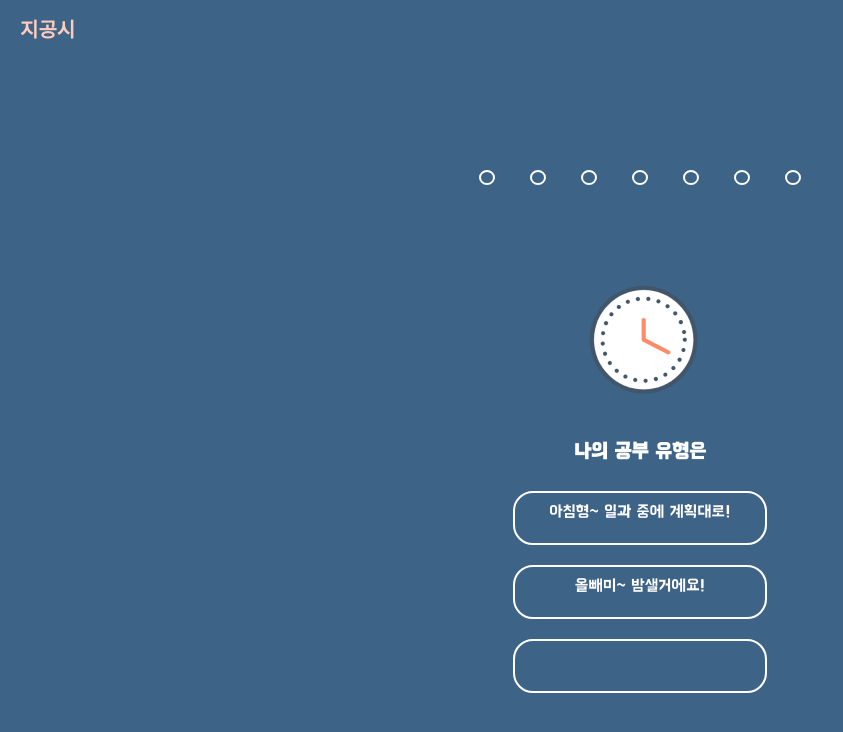
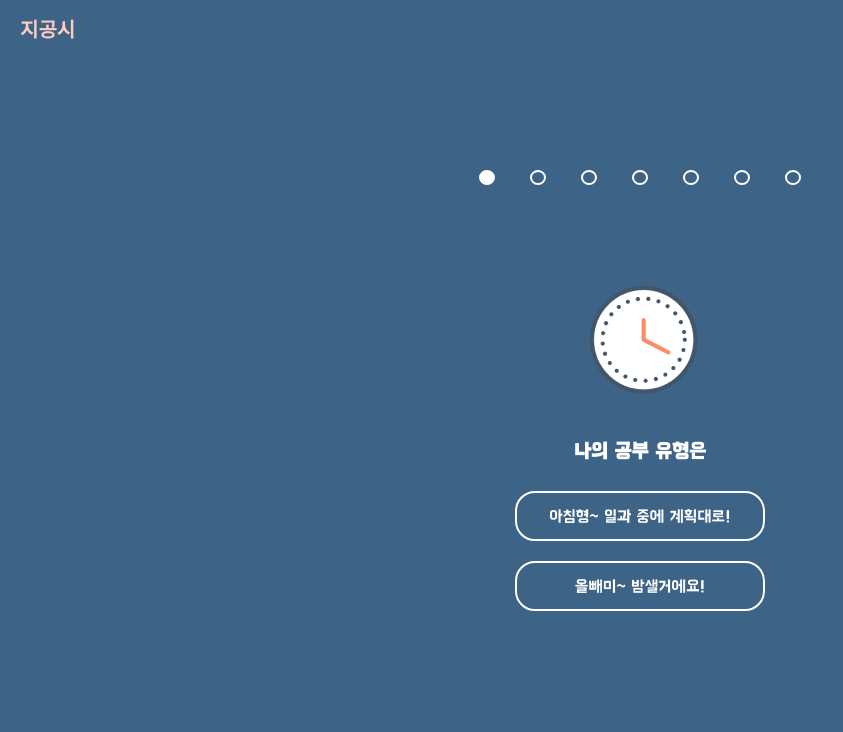
Before and after one commit to GDSC-GIST/2nd_2023_Ggongsi, a React (Create React App) app in the folder Ggongsi-fe/: page / in a window 1280 px wide. Shown: the top 732 px of the page, without its empty margins (0-843 px from the left). Built offline with nearby package versions, Linux system fonts and the light colour scheme.

Commit message:
Complete: Question and Answer Page

```diff
--- a/Ggongsi-fe/package.json
+++ b/Ggongsi-fe/package.json
@@ -4,6 +4,7 @@
   "private": true,
   "dependencies": {
     "axios": "^1.2.2",
+    "jotai": "^2.0.0",
     "react": "^18.2.0",
     "react-dom": "^18.2.0",
     "react-router-dom": "^6.8.0",
--- a/Ggongsi-fe/src/components/QuestionSteps.js
+++ b/Ggongsi-fe/src/components/QuestionSteps.js
@@ -1,15 +1,15 @@
 import { colorSet } from "utils/style";
 
-const QuestionSteps = () => {
+const QuestionSteps = ({ stepsFilled }) => {
   return (
     <button
       style={{
         width: "13px",
         height: "15px",
-        margin: '30px 10px 30px 10px',
+        margin: "30px 10px 30px 10px",
         border: "solid 2px white ",
         borderRadius: "50%",
-        background: "none",
+        background: stepsFilled ? colorSet.white : "none",
         //props
       }}
     >
--- a/Ggongsi-fe/src/components/QuestionsAnswers.js
+++ b/Ggongsi-fe/src/components/QuestionsAnswers.js
@@ -1,12 +1,29 @@
 //import { getPlaceObject } from "utils/placE";
 import { getQuestions } from "utils/question";
 import { colorSet } from "utils/style";
-import { useNavigate} from 'react-router';
-
+import { useNavigate } from "react-router";
+import { useAtom } from "jotai";
+import { answerNoAtom, questionNoAtom } from "utils/atom";
+import { useEffect } from "react";
 
 const QuestionsAnswers = ({ question }) => {
   const Questions = getQuestions(question);
+  const [answerNo, setAnswerNo] = useAtom(answerNoAtom);
+  const [questionNo, setQuestionNo] = useAtom(questionNoAtom);
+  //const 답변 저장 함수
+  const savingAnswer = (index) => {
+    if (answerNo.length <= questionNo) {
+      setAnswerNo((prev) => [...prev, index]);
+    }
 
+    if (questionNo < 6) {
+      setQuestionNo((prev) => prev + 1);
+    }
+  };
+
+  useEffect(() => {
+    console.log(answerNo);
+  }, [answerNo]);
   return (
     <>
       <p
@@ -17,13 +34,10 @@ const QuestionsAnswers = ({ question }) => {
           fontSize: "20px",
           fontWeight: "bold",
         }}
-      >
-      </p>
-
+      ></p>
 
       <img src={Questions.image} alt={Questions.alt} />
       <p
-        //onClick = {answersaving}
         style={{
           margin: "20px",
           lineHeight: "20px",
@@ -36,81 +50,31 @@ const QuestionsAnswers = ({ question }) => {
       >
         {Questions.name}
       </p>
-      <div
-      style = {{
-        border: '2px solid white',
-        borderRadius: '20px',
-        width: '250px',
-        height: '50px',
-        margin: "10px",
-      }}>
-      <p
+
+      {Questions.answers.map((answer, index) => (
+        <button
+          //onclick 함수
+          onClick={() => {
+            savingAnswer(index);
+          }}
+          key={`answer-${index}`}
           style={{
-          maxWidth: "300px",
+            border: "2px solid white",
+            border: "2px solid white",
+            width: "250px",
+            height: "50px",
+            borderRadius: "20px",
             margin: "10px 10px 10px 10px",
             color: colorSet.white,
+            backgroundColor: colorSet.blue,
             fontSize: "16px",
             fontWeight: "normal",
-          //border: '2px solid',
-          //borderRadius: "20px",
-          fontFamily: 'BMHANNA',
-
-
+            fontFamily: "BMHANNA",
           }}
         >
-        {Questions.answer1}
-      </p>
-      </div>
-      <div
-      style = {{
-        border: '2px solid white',
-        borderRadius: '20px',
-        height: '50px',
-        width: '250px',
-        margin: '10px',
-      }}>
-      <p
-        style={{
-          maxWidth: "300px",
-          margin: "10px 10px 10px 10px",
-          color: colorSet.white,
-          fontSize: "16px",
-          fontWeight: "normal",
-          //border: '2px solid',
-          //borderRadius: "20px",
-          fontFamily:'BMHANNA',
-
-
-        }}
-      >
-        {Questions.answer2}
-      </p>
-      </div>
-      <div
-      style = {{
-        border: '2px solid white',
-        borderRadius: '20px',
-        height: '50px',
-        width: '250px',
-        margin: '10px',
-      }}>
-      <p
-        style={{
-          maxWidth: "300px",
-          margin: "10px 10px 10px 10px",
-          color: colorSet.white,
-          fontSize: "16px",
-          fontWeight: "normal",
-          //border: '2px solid',
-          //borderRadius: "20px",
-          fontFamily:'BMHANNA',
-
-
-        }}
-      >
-        {Questions.answer3}
-      </p>
-      </div>
+          {answer}
+        </button>
+      ))}
     </>
   );
 };
--- a/Ggongsi-fe/src/pages/QuestionPage.js
+++ b/Ggongsi-fe/src/pages/QuestionPage.js
@@ -1,7 +1,10 @@
 import QuestionsAnswers from "components/QuestionsAnswers";
 import QuestionSteps from "components/QuestionSteps";
+import { useAtom } from "jotai";
+import { questionNoAtom } from "utils/atom";
 
-const QuestionPage= () => {
+const QuestionPage = () => {
+  const [questionNo, setQuestionNo] = useAtom(questionNoAtom);
   return (
     <div
       style={{
@@ -12,20 +15,18 @@ const QuestionPage= () => {
         textAlign: "center",
       }}
     >
-    <div style={{ display: "flex", gap: "15px", marginTop: "50px" }}>
-    <QuestionSteps />
-    <QuestionSteps />
-    <QuestionSteps />
-    <QuestionSteps />
-    <QuestionSteps />
-    <QuestionSteps />
-    <QuestionSteps />
-    </div>
-      <QuestionsAnswers question="question1" />
+      <div style={{ display: "flex", gap: "15px", marginTop: "50px" }}>
+        {[0, 1, 2, 3, 4, 5, 6].map((no, index) => (
+          <QuestionSteps
+            stepsFilled={index <= questionNo}
+            key={`steps-${index}`}
+          />
+        ))}
+      </div>
 
-      <div style={{ display: "flex", gap: "15px", marginTop: "50px" }}>
+      <QuestionsAnswers question={questionNo} />
 
-      </div>
+      <div style={{ display: "flex", gap: "15px", marginTop: "50px" }}></div>
     </div>
   );
 };
--- /dev/null
+++ b/Ggongsi-fe/src/utils/atom.js
@@ -0,0 +1,5 @@
+import { atom } from "jotai";
+
+export const questionNoAtom = atom(0);
+
+export const answerNoAtom = atom([]);
--- a/Ggongsi-fe/src/utils/question.js
+++ b/Ggongsi-fe/src/utils/question.js
@@ -1,4 +1,3 @@
-
 import question_one from "assets/question1.png";
 import question_two from "assets/question2.png";
 import question_three from "assets/question3.png";
@@ -9,23 +8,23 @@ import question_seven from "assets/question7.png";
 
 export const getQuestions = (question) => {
   switch (question) {
-    case "question1":
+    case 0:
       return question1;
 
-    case "qustion2":
+    case 1:
       return question2;
 
-    case "question3":
+    case 2:
       return question3;
 
-    case "question4":
+    case 3:
       return question4;
 
-    case "question5":
+    case 4:
       return question5;
-    case "question6":
+    case 5:
       return question6;
-    case "question7":
+    case 6:
       return question7;
     default:
       return question1;
@@ -35,74 +34,57 @@ var answers = new Array();
 export const question1 = {
   //배민 한나체 git 확인하기
   name: "나의 공부 유형은",
-  answer1:
-  "아침형~ 일과 중에 계획대로!",
-  answer2:
-  "올빼미~ 밤샐거에요!",
+  answers: ["아침형~ 일과 중에 계획대로!", "올빼미~ 밤샐거에요!"],
   image: question_one,
   alt: "",
 };
 
 export const question2 = {
   name: "공부는 역시...여기에서!",
-  answer1:
-  "공부는 역시 혼자 방에서!",
-  answer2:
-  "방에서 멀리 나가야죠!",
+  answers: ["공부는 역시 혼자 방에서!", "방에서 멀리 나가야죠!"],
   image: question_two,
   alt: "",
 };
 
 export const question3 = {
   name: "나의 공부 타입은",
-  answer1:
-  "친구랑 같이 이야기하면서 공부해요!",
-  answer2:
-  "혼자 집중하는게 좋아요!",
+  answers: ["친구랑 같이 이야기하면서 공부해요!", "혼자 집중하는게 좋아요!"],
   image: question_three,
   alt: "",
 };
 
 export const question4 = {
   name: "공부할 때 먹는 간식은...",
-  answer1:
+  answers: [
     "주문해서 바로 먹는게 좋아요!",
-  answer2:
     "직접 준비한 간식이 좋아요!",
-  answer3:
     "식사는 없어~배고파도~",
+  ],
   image: question_four,
   alt: "",
 };
 
 export const question5 = {
   name: "공부할 때 울려퍼지는 음악 소리!",
-  answer1:
-  "좋아요~ 리듬에 몸을 맡겨!",
-  answer2:
-  "다른 사람의 플레이리스트는 별로...",
+  answers: ["좋아요~ 리듬에 몸을 맡겨!", "다른 사람의 플레이리스트는 별로..."],
   image: question_five,
   alt: "",
 };
 
 export const question6 = {
   name: "공부하다 모르는 게 생겼어요! 이럴때는 역시...",
-  answer1:
+  answers: [
     "(똑똑) 교수님, 질문이요!",
-  answer2:
     "친구들이랑 상의해봐요!",
-  answer3:
     "구글링이 최고! 끝까지 혼자 해보겠어요!",
+  ],
   image: question_six,
   alt: "",
 };
 
-export const question7 ={
+export const question7 = {
   name: "조용한 곳에서 공부하면 나는...",
-  answer1:
-  "졸려요...",
-  answer2:
-  "집중이 잘 돼요!",
+  answers: ["졸려요...", "집중이 잘 돼요!"],
   image: question_seven,
   alt: "",
-}
+};
```
Also changed, not shown: 1 other file (tests, documents, lock files or other folders). Lines whose indentation alone changed are shown as unchanged.
